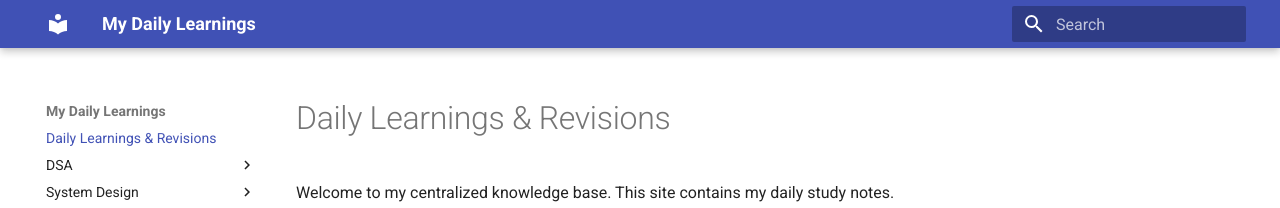
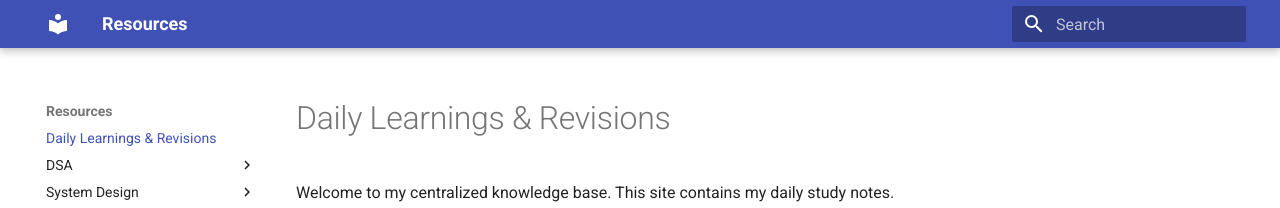
Before and after one commit to ashishpatidar123/resources, an MkDocs documentation site: the page built from docs/index.md, in a window 1280 px wide. Shown: the top 208 px of the page. Built offline with MkDocs 1.6.1 and Material for MkDocs 9.7.7, drawn with Linux system fonts in a browser that asks for light colours.

Commit message:
Change site name from 'My Daily Learnings' to 'Resources'

```diff
--- a/mkdocs.yml
+++ b/mkdocs.yml
@@ -1,3 +1,3 @@
-site_name: My Daily Learnings
+site_name: Resources
 theme:
   name: material
```
